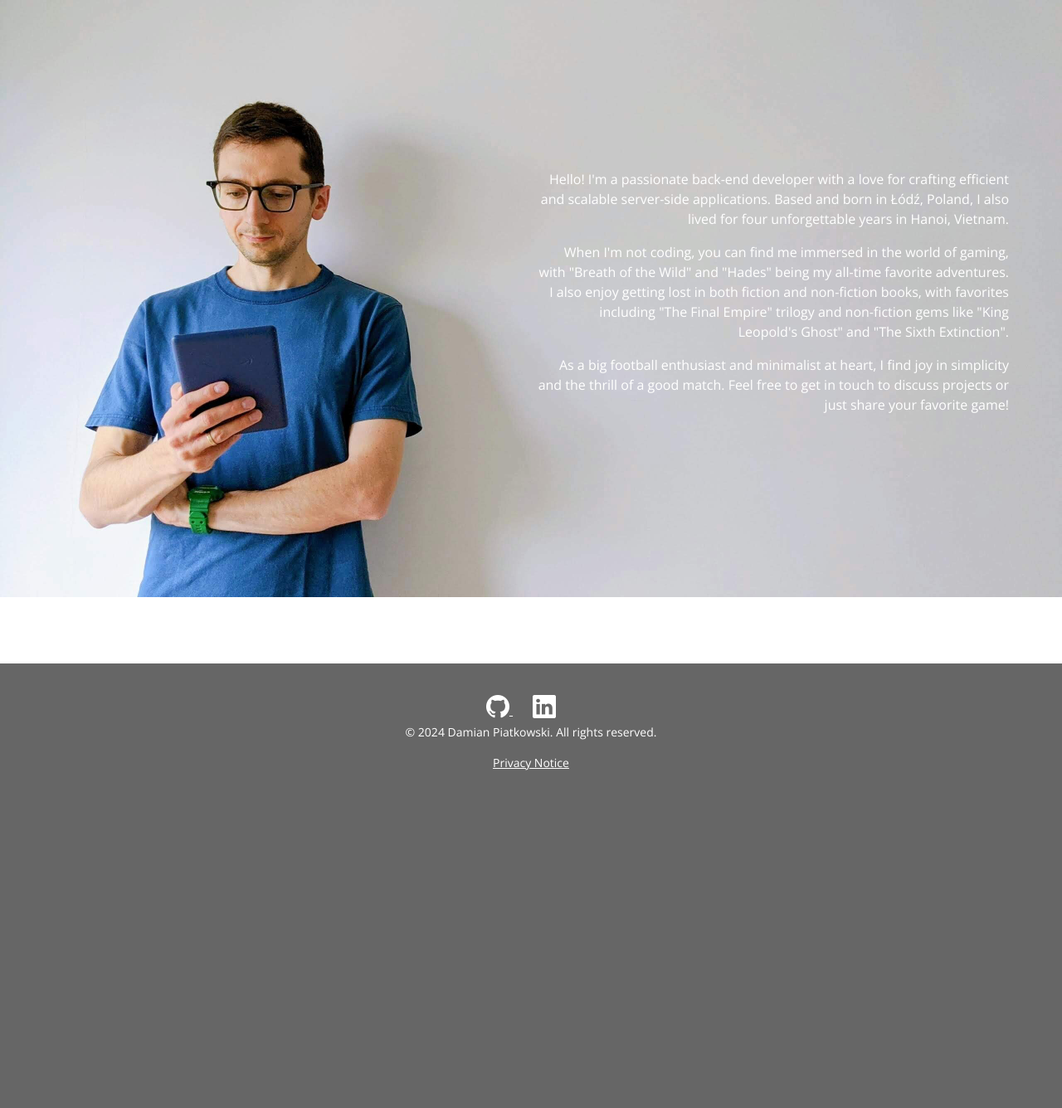
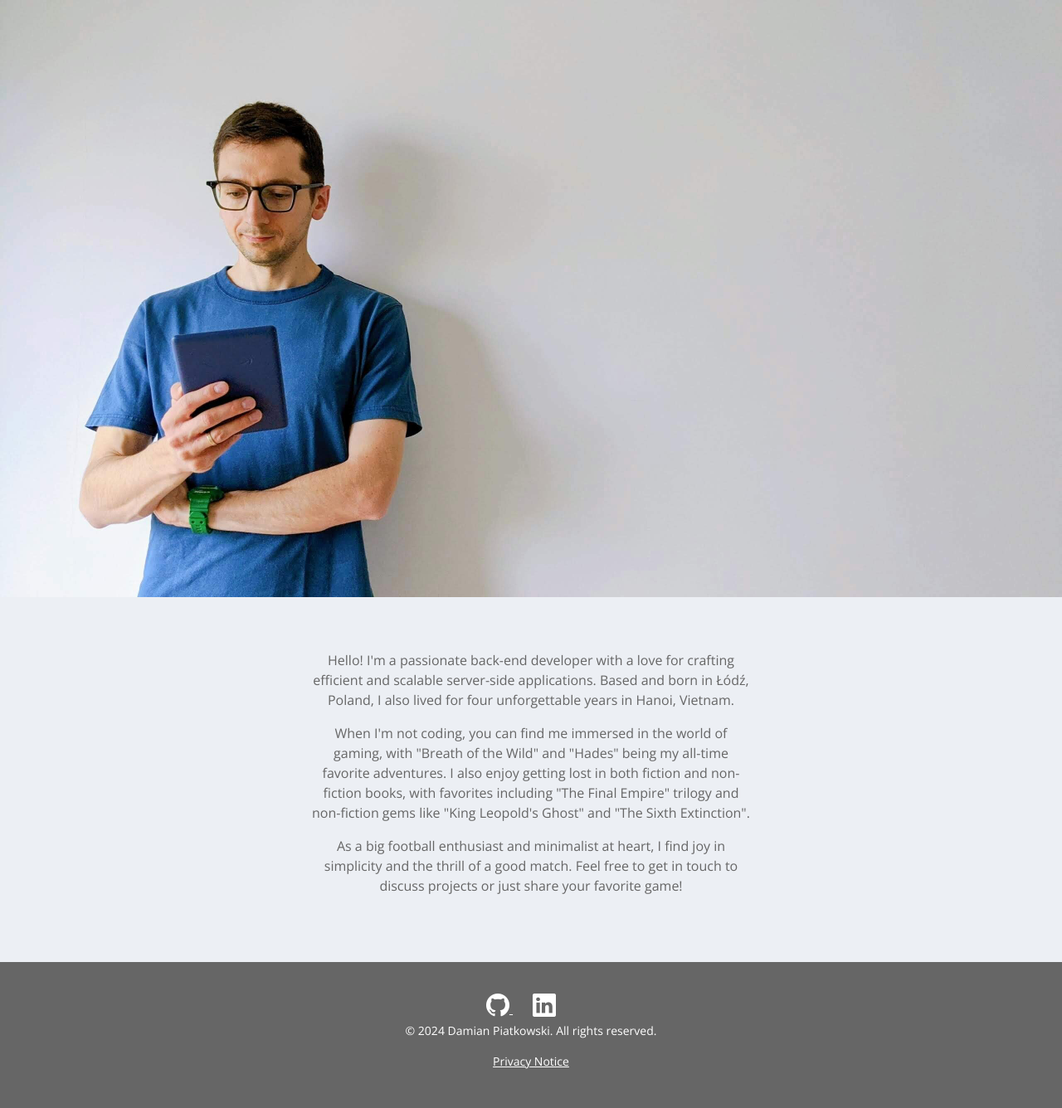
Before and after one commit to damian-j-piatkowski/damianpiatkowski.com, a Flask app: page /about-me in a window 1280 px wide. Shown: the part 76-1412 px from the top of the page at 83% size. Before the commit the page ends 1005 px from the top, so only its background shows below. Run offline with Flask 3, Linux system fonts and the light colour scheme.

Commit message:
About me photo properly displaying in all the screens.

```diff
--- a/static/css/about-me.css
+++ b/static/css/about-me.css
@@ -8,6 +8,8 @@
 .about-section .container-fluid {
     padding: 0;
     height: 100%;
+    display: flex;
+    flex-direction: column; /* Ensure it takes full height */
 }
 
 .about-section .row.no-gutters {
@@ -15,6 +17,7 @@
     width: 100%;
     height: 100%;
     display: flex;
+    flex: 1; /* Allow the row to grow and take available space */
     flex-direction: column; /* Ensure stacking by default */
 }
 
@@ -27,21 +30,28 @@
 }
 
 .about-content-overlay {
-    position: absolute;
+    position: relative;
     width: 100%;
     height: 100%;
     padding: 2rem;
     display: flex;
+    flex: 1; /* Allow the overlay to grow and take available space */
+    flex-direction: column;
     align-items: center;
     justify-content: center;
-    background: rgba(0, 0, 0, 0.7); /* Semi-transparent background for readability */
+    background: #ECEFF4; /* Default background color */
+    color: #666666; /* Default text color */
 }
 
 .about-content {
-    color: #fff;
+    color: inherit; /* Inherit color from overlay */
     text-align: center;
     max-width: 600px;
     padding: 10%;
+    flex: 1; /* Allow the content to grow and take available space */
+    display: flex;
+    flex-direction: column;
+    justify-content: center;
 }
 
 /* Adjusting the positioning and layout for large screens */
@@ -59,7 +69,9 @@
         left: 0;
         height: 100%;
         justify-content: flex-end;
+        align-items: flex-end; /* Align content to the right */
         background: none;
+        color: #fff; /* White text for better readability on images */
     }
 
     .about-section .row.no-gutters {
@@ -81,6 +93,7 @@
         height: auto;
         justify-content: center;
         background: #ECEFF4; /* Ensure consistent background color */
+        color: #666666; /* Ensure consistent text color */
     }
 
     .about-section .row.no-gutters {
@@ -94,32 +107,52 @@
     }
 }
 
-/* Tablet landscape view */
-@media (min-width: 992px) and (max-width: 1199px) and (orientation: landscape) {
-    .about-content {
-        text-align: right;
-        padding: 0;
-        background: transparent;
-        padding-right: 2rem;
-        color: #fff; /* Ensure text color remains white */
-    }
-
-    .about-content-overlay {
-        position: absolute;
-        top: 0;
-        left: 0;
-        height: 100%;
-        justify-content: flex-end;
-        background: none; /* Ensure no background for overlay in landscape */
+/* Specific adjustments for Nest Hub Max (1280x800) */
+@media (min-width: 1280px) and (max-width: 1350px) and (orientation: landscape) {
+    .about-section {
+        min-height: 100vh;
     }
 
     .about-section .row.no-gutters {
-        flex-direction: row;
+        height: 100%;
+        flex-direction: column;
     }
 
     .about-section picture,
     .about-section img {
-        object-fit: cover;
+        object-fit: cover; /* Ensure the image covers the entire section */
+        height: 100%; /* Make the image take full height of the section */
+        width: 100%; /* Make the image take full width of the section */
+    }
+
+    .about-content-overlay {
+        position: relative;
+        width: 100%;
+        height: 100%;
+        padding: 2rem;
+        display: flex;
+        align-items: center;
+        justify-content: center;
+        background: #ECEFF4; /* Ensure consistent background color */
+        color: #666666; /* Ensure consistent text color */
+        box-sizing: border-box; /* Ensure padding is included in the element's total width and height */
+    }
+
+    .about-content {
+        text-align: center;
+        padding: 2rem;
+        max-width: 600px;
+        margin: auto; /* Center the content */
+        color: inherit; /* Ensure text color matches overlay */
+    }
+}
+
+/* Tablet landscape view with 4x5 aspect ratio for iPad Pro */
+@media (min-width: 1024px) and (max-width: 1199px) {
+    .about-section picture,
+    .about-section img {
+        object-fit: contain;
+        height: 50vh;
     }
 }
 
@@ -138,12 +171,13 @@
         height: auto;
         justify-content: center;
         background: #ECEFF4; /* Background color matching the contact section */
+        color: #666666; /* Change text color for mobile displays */
     }
 
     .about-content {
         width: 100%;
         text-align: center;
         padding: 10%;
-        color: #666666; /* Change text color for mobile displays */
+        color: inherit; /* Inherit text color from overlay */
     }
 }
--- a/templates/about-me.html
+++ b/templates/about-me.html
@@ -15,15 +15,15 @@
                 <picture class="w-100 h-100">
                     <!-- Desktop images with 16:9 ratio -->
                     <source media="(min-width: 1200px)" srcset="{{ url_for('static', filename='images/about_me/about_me_16x9_2560w.jpg') }}">
-                    <source media="(min-width: 992px)" srcset="{{ url_for('static', filename='images/about_me/about_me_16x9_1920w.jpg') }}">
+                    <source media="(min-width: 992px) and (orientation: landscape)" srcset="{{ url_for('static', filename='images/about_me/about_me_16x9_1920w.jpg') }}">
 
                     <!-- Tablet images with 4:5 ratio -->
-                    <source media="(min-width: 768px)" srcset="{{ url_for('static', filename='images/about_me/about_me_4x5_1200w.jpg') }}">
-                    <source media="(min-width: 480px)" srcset="{{ url_for('static', filename='images/about_me/about_me_4x5_960w.jpg') }}">
+                    <source media="(min-width: 1024px) and (max-width: 1199px)" srcset="{{ url_for('static', filename='images/about_me/about_me_4x5_1200w.jpg') }}">
+                    <source media="(min-width: 768px) and (max-width: 1023px)" srcset="{{ url_for('static', filename='images/about_me/about_me_4x5_960w.jpg') }}">
 
                     <!-- Mobile images with 4:5 ratio -->
-                    <source media="(min-width: 320px)" srcset="{{ url_for('static', filename='images/about_me/about_me_4x5_640w.jpg') }}">
-                    <source media="(min-width: 0px)" srcset="{{ url_for('static', filename='images/about_me/about_me_4x5_320w.jpg') }}">
+                    <source media="(min-width: 320px) and (max-width: 767px)" srcset="{{ url_for('static', filename='images/about_me/about_me_4x5_640w.jpg') }}">
+                    <source media="(max-width: 319px)" srcset="{{ url_for('static', filename='images/about_me/about_me_4x5_320w.jpg') }}">
 
                     <!-- Fallback image -->
                     <img src="{{ url_for('static', filename='images/about_me/about_me_4x5_320w.jpg') }}" class="img-fluid w-100 h-100" alt="About Me">
```
